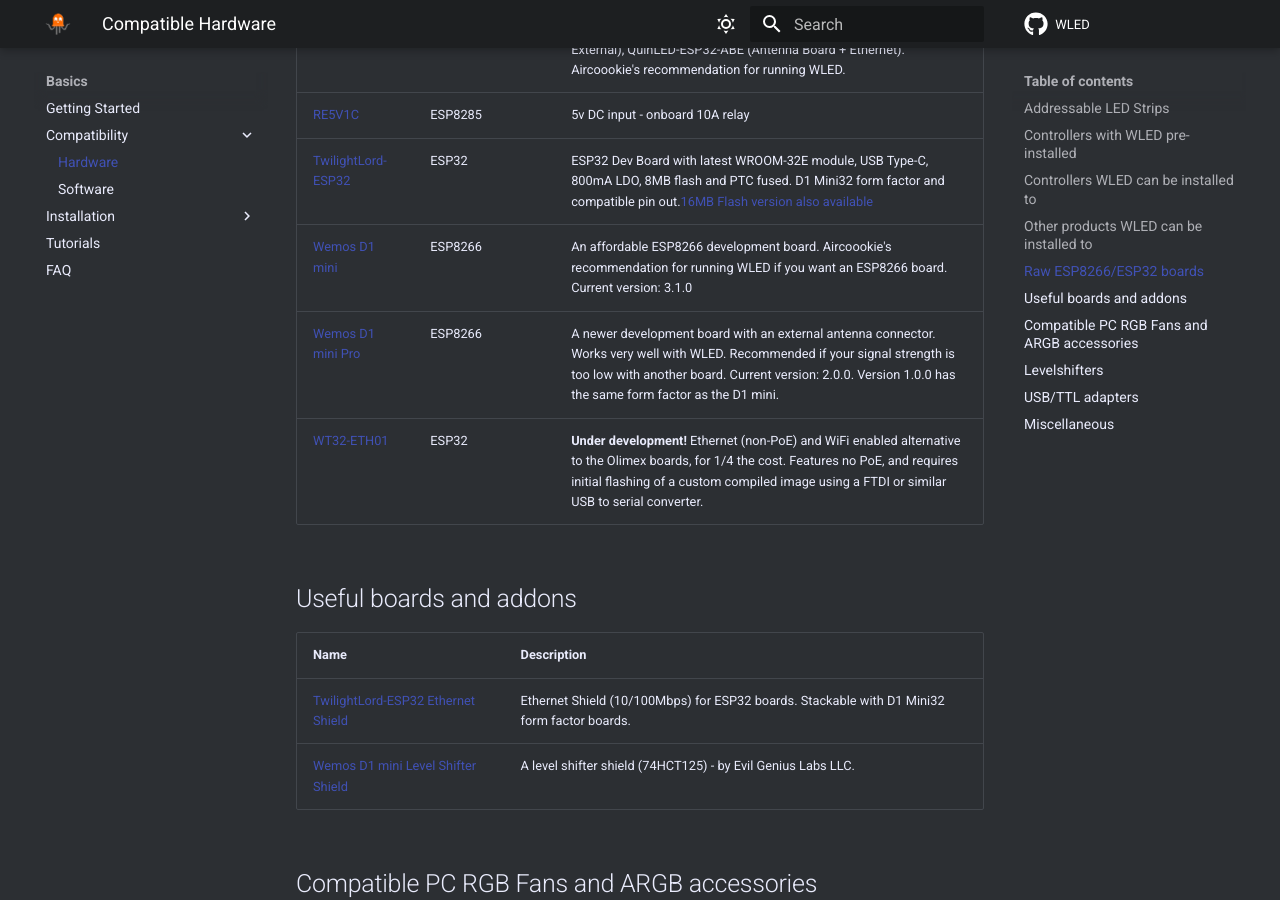
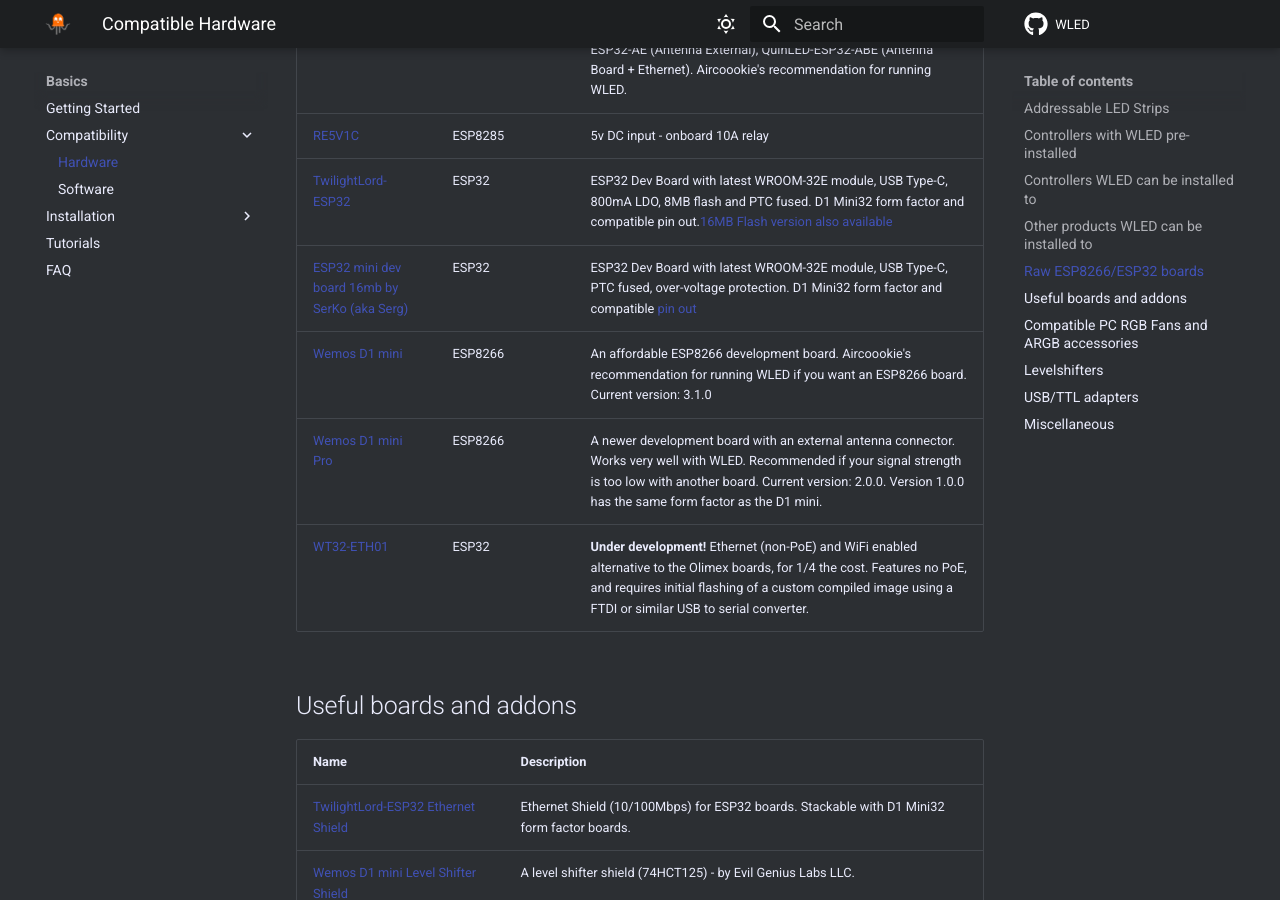
Before and after one commit to Aircoookie/WLED-Docs, an MkDocs documentation site: the page built from docs/basics/compatible-hardware.md, in a window 1280 px wide and 900 px high, scrolled down 7127 px. Built offline with MkDocs 1.6.1 and Material for MkDocs 9.7.7, drawn with Linux system fonts in a browser that asks for light colours; comment, search, counter and statistics services are not loaded.

Commit message:
Update compatible-hardware.md

```diff
--- a/docs/basics/compatible-hardware.md
+++ b/docs/basics/compatible-hardware.md
@@ -114,6 +114,7 @@
 [QuinLED-ESP32](https://quinled.info/quinled-esp32/)| Custom design D1 Mini32 formfactor ESP32 module | Fed up with the bad quality of generic ESP32 modules on the market, designed my own "beefed up" version. Available in multiple versions: QuinLED-ESP32-AB (Antenna Board), QuinLED-ESP32-AE (Antenna External), QuinLED-ESP32-ABE (Antenna Board + Ethernet). Aircoookie's recommendation for running WLED.
 [RE5V1C](https://www.itead.cc/sonoff-re5v1c.html) | ESP8285 | 5v DC input - onboard 10A relay
 [TwilightLord-ESP32](https://www.tindie.com/products/22968/)| ESP32 | ESP32 Dev Board with latest WROOM-32E module, USB Type-C, 800mA LDO, 8MB flash and PTC fused. D1 Mini32 form factor and compatible pin out.[16MB Flash version also available](https://www.tindie.com/products/23037/)
+[ESP32 mini dev board 16mb by SerKo (aka Serg)](https://www.tindie.com/products/28858/)| ESP32 | ESP32 Dev Board with latest WROOM-32E module, USB Type-C, PTC fused, over-voltage protection. D1 Mini32 form factor and compatible [pin out](https://github.com/srg74/WLED-wemos-shield/blob/master/resources/ESP32_mini/Resources/ESP32_mini_board_pinout.pdf)
 [Wemos D1 mini](https://docs.wemos.cc/en/latest/d1/d1_mini.html) | ESP8266 | An affordable ESP8266 development board. Aircoookie's recommendation for running WLED if you want an ESP8266 board. Current version: 3.1.0
 [Wemos D1 mini Pro](https://docs.wemos.cc/en/latest/d1/d1_mini_pro.html) | ESP8266 | A newer development board with an external antenna connector. Works very well with WLED. Recommended if your signal strength is too low with another board. Current version: 2.0.0. Version 1.0.0 has the same form factor as the D1 mini.
 [WT32-ETH01](https://www.aliexpress.com/wholesale?&SearchText=wt32-eth01) | ESP32 | **Under development!** Ethernet (non-PoE) and WiFi enabled alternative to the Olimex boards, for 1/4 the cost. Features no PoE, and requires initial flashing of a custom compiled image using a FTDI or similar USB to serial converter.
```
